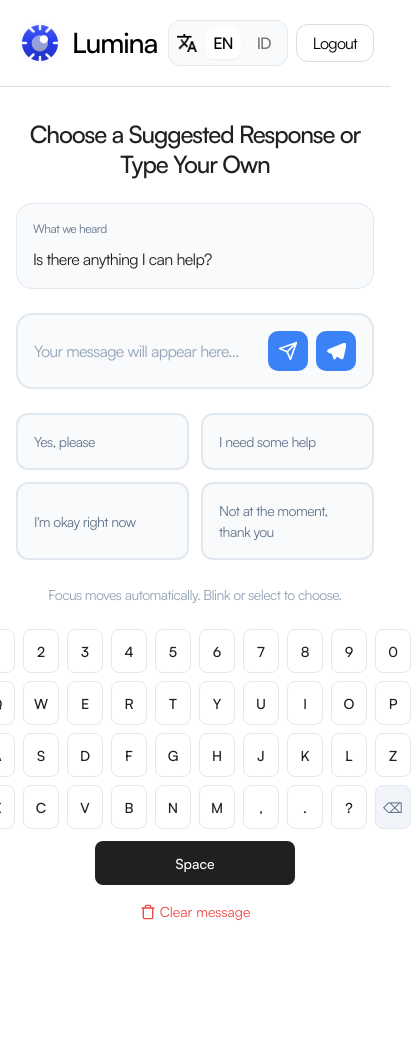
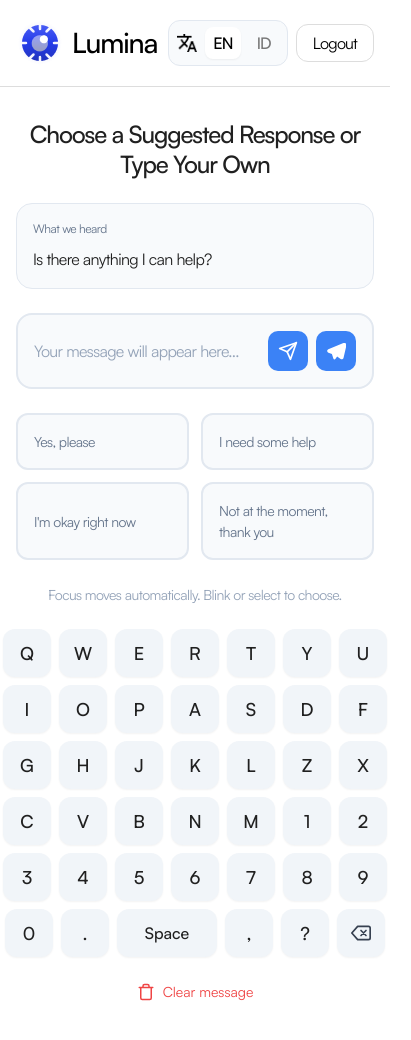
Before and after one commit to lumina-id/lumina-app, a Next.js app: page /main in a window 390 px wide. Shown: the top 1040 px of the page, 411 px wide, since content can reach past the window. Before the commit the page ends 1002 px from the top, so only its background shows below. Built offline with nearby package versions, Linux system fonts and the light colour scheme.

Commit message:
feat: Implement responsive virtual keyboard with distinct desktop and mobile layouts, including dedicated backspace and space key handling.

```diff
--- a/src/components/main/VirtualKeyboard.tsx
+++ b/src/components/main/VirtualKeyboard.tsx
@@ -9,11 +9,20 @@ interface VirtualKeyboardProps {
   };
 }
 
-const KEYBOARD_ROWS = [
+const DESKTOP_ROWS = [
   ["1", "2", "3", "4", "5", "6", "7", "8", "9", "0"],
   ["Q", "W", "E", "R", "T", "Y", "U", "I", "O", "P"],
   ["A", "S", "D", "F", "G", "H", "J", "K", "L", "Z"],
-  ["X", "C", "V", "B", "N", "M", ",", ".", "?", "⌫"],
+  ["X", "C", "V", "B", "N", "M", ",", ".", "?", "BACKSPACE"],
+];
+
+const MOBILE_ROWS = [
+  ["Q", "W", "E", "R", "T", "Y", "U"],
+  ["I", "O", "P", "A", "S", "D", "F"],
+  ["G", "H", "J", "K", "L", "Z", "X"],
+  ["C", "V", "B", "N", "M", "1", "2"],
+  ["3", "4", "5", "6", "7", "8", "9"],
+  ["0", ".", "SPACE", ",", "?", "BACKSPACE"],
 ];
 
 export default function VirtualKeyboard({
@@ -24,47 +33,113 @@ export default function VirtualKeyboard({
   texts,
 }: VirtualKeyboardProps) {
   const handleKeyClick = (key: string) => {
-    if (key === "⌫") {
+    if (key === "BACKSPACE") {
       onBackspace();
+    } else if (key === "SPACE") {
+      onSpace();
     } else {
       onKeyPress(key);
     }
   };
 
+  const renderKey = (key: string, isMobile: boolean = false) => {
+    const isBackspace = key === "BACKSPACE";
+    const isSpace = key === "SPACE";
+
+    if (isBackspace) {
       return (
-    <div className="w-full flex flex-col items-center gap-2">
-      {KEYBOARD_ROWS.map((row, rowIndex) => (
-        <div key={rowIndex} className="flex gap-2 justify-center">
-          {row.map((key) => (
         <button
           key={key}
           onClick={() => handleKeyClick(key)}
-              className={`w-[36px] h-[44px] md:w-[40px] md:h-[48px] flex items-center justify-center rounded-[8px] text-[14px] md:text-[16px] font-medium transition-all border border-[#e2e8f0] ${
-                key === "⌫"
-                  ? "bg-[#f1f5f9] text-[#64748b] hover:bg-[#e2e8f0]"
-                  : "bg-white text-[#202020] hover:bg-[#f8fafc]"
+          className={`flex items-center justify-center rounded-[12px] bg-[#f1f5f9] hover:bg-[#e2e8f0] transition-all shadow-sm ${
+            isMobile ? "w-[48px] h-[48px]" : "w-[60px] h-[56px]"
+          }`}
+        >
+          <svg
+            width={isMobile ? "20" : "24"}
+            height={isMobile ? "20" : "24"}
+            viewBox="0 0 24 24"
+            fill="none"
+            xmlns="http://www.w3.org/2000/svg"
+          >
+            <path
+              d="M21 4H8l-7 8 7 8h13a2 2 0 002-2V6a2 2 0 00-2-2z"
+              stroke="#374151"
+              strokeWidth="2"
+              strokeLinecap="round"
+              strokeLinejoin="round"
+            />
+            <path
+              d="M18 9l-6 6M12 9l6 6"
+              stroke="#374151"
+              strokeWidth="2"
+              strokeLinecap="round"
+              strokeLinejoin="round"
+            />
+          </svg>
+        </button>
+      );
+    }
+
+    if (isSpace && isMobile) {
+      return (
+        <button
+          key={key}
+          onClick={() => handleKeyClick(key)}
+          className="w-[100px] h-[48px] flex items-center justify-center rounded-[12px] bg-[#f1f5f9] hover:bg-[#e2e8f0] transition-all shadow-sm text-[16px] font-medium text-[#202020]"
+        >
+          {texts.space}
+        </button>
+      );
+    }
+
+    return (
+      <button
+        key={key}
+        onClick={() => handleKeyClick(key)}
+        className={`flex items-center justify-center rounded-[12px] bg-[#f1f5f9] hover:bg-[#e2e8f0] transition-all shadow-sm text-[18px] font-medium text-[#202020] ${
+          isMobile ? "w-[48px] h-[48px]" : "w-[60px] h-[56px]"
         }`}
       >
         {key}
       </button>
-          ))}
+    );
+  };
+
+  return (
+    <div className="w-full flex flex-col items-center gap-3">
+      {/* Desktop Layout */}
+      <div className="hidden md:flex flex-col items-center gap-2">
+        {DESKTOP_ROWS.map((row, rowIndex) => (
+          <div key={rowIndex} className="flex gap-2 justify-center">
+            {row.map((key) => renderKey(key, false))}
           </div>
         ))}
 
         <button
           onClick={onSpace}
-        className="w-[200px] h-[44px] md:h-[48px] flex items-center justify-center rounded-[8px] text-[14px] md:text-[16px] font-medium bg-[#202020] text-white hover:bg-[#374151] transition-all mt-1"
+          className="w-[280px] h-[52px] flex items-center justify-center rounded-full bg-[#f1f5f9] hover:bg-[#e2e8f0] transition-all shadow-sm text-[18px] font-medium text-[#202020] mt-2"
         >
           {texts.space}
         </button>
+      </div>
+
+      {/* Mobile Layout */}
+      <div className="flex md:hidden flex-col items-center gap-2">
+        {MOBILE_ROWS.map((row, rowIndex) => (
+          <div key={rowIndex} className="flex gap-2 justify-center">
+            {row.map((key) => renderKey(key, true))}
+          </div>
+        ))}
+      </div>
 
       <button
         onClick={onClear}
-        className="flex items-center gap-1 text-[14px] text-[#ef4444] hover:text-[#dc2626] transition-colors mt-2"
+        className="flex items-center gap-2 text-[14px] text-[#ef4444] hover:text-[#dc2626] transition-colors mt-3"
       >
         <svg
-          width="16"
-          height="16"
+          width="18"
+          height="18"
           viewBox="0 0 24 24"
           fill="none"
           xmlns="http://www.w3.org/2000/svg"
```
Lines whose indentation alone changed are shown as unchanged.
